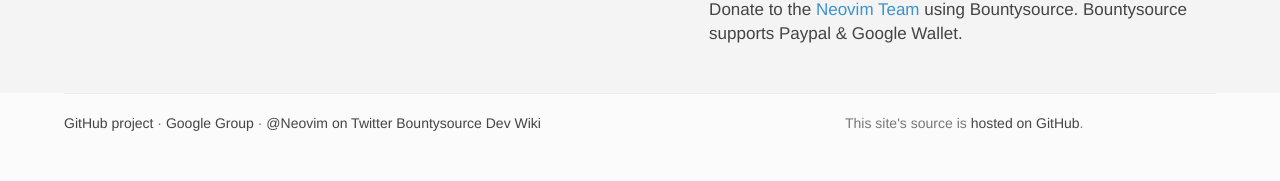
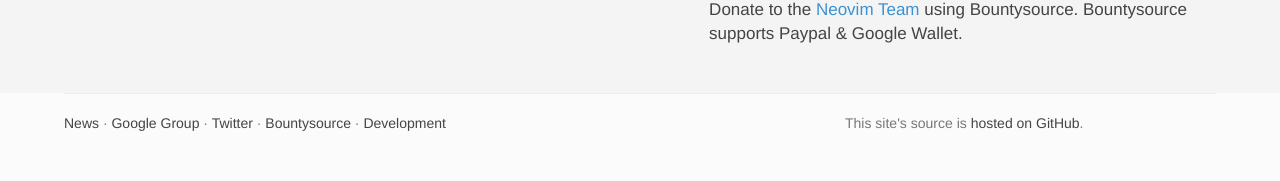
Before and after one commit to neovim/neovim.github.io, a Jekyll site: the page built from index.html, in a window 1280 px wide. Shown: the part 2126-2307 px from the top of the page. Built offline with Jekyll 4.4.1, drawn with Linux system fonts in a browser that asks for light colours; nearby versions of some CDN libraries; comment, search, counter and statistics services are not loaded.

Commit message:
Move footer to include file

```diff
--- /dev/null
+++ b/_includes/footer.html
@@ -0,0 +1,16 @@
+<footer>
+  <div class="container">
+    <div class="col-wide">
+    {% for nav in site.data.nav %}
+      <a href="{{ nav.url }}">{{ nav.title }}</a>
+      {% unless forloop.last %}
+        &middot;
+      {% endunless %}
+    {% endfor %}
+    </div>
+
+    <div class="col-narrow">
+      This site's source is <a href="https://github.com/neovim/neovim.github.io/">hosted on GitHub</a>.
+    </div>
+  </div>
+</footer>
--- a/_layouts/default.html
+++ b/_layouts/default.html
@@ -19,20 +19,7 @@
   <body>
     {{ content }}
 
-    <footer>
-      <div class="container">
-        <div class="col-wide">
-          <a href="https://github.com/neovim/neovim">GitHub project</a> &middot;
-          <a href="https://groups.google.com/forum/#!forum/neovim">Google Group</a> &middot;
-          <a href="http://twitter.com/Neovim">@Neovim on Twitter</a>
-          <a href="https://www.bountysource.com/teams/neovim">Bountysource</a>
-          <a href="http://neovim.org/development-wiki/">Dev Wiki</a>
-        </div>
-        <div class="col-narrow">
-          This site's source is <a href="https://github.com/neovim/neovim.github.io/">hosted on GitHub</a>.
-        </div>
-      </div>
-    </footer>
+    {% include footer.html %}
 
     <script src="https://ajax.googleapis.com/ajax/libs/jquery/1.11.0/jquery.min.js"></script>
 		<script>
```
